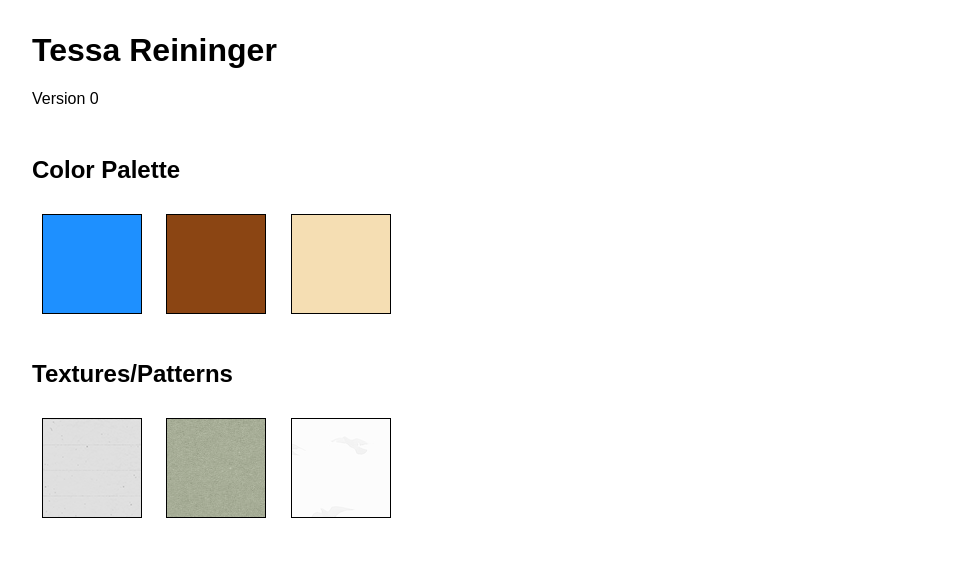
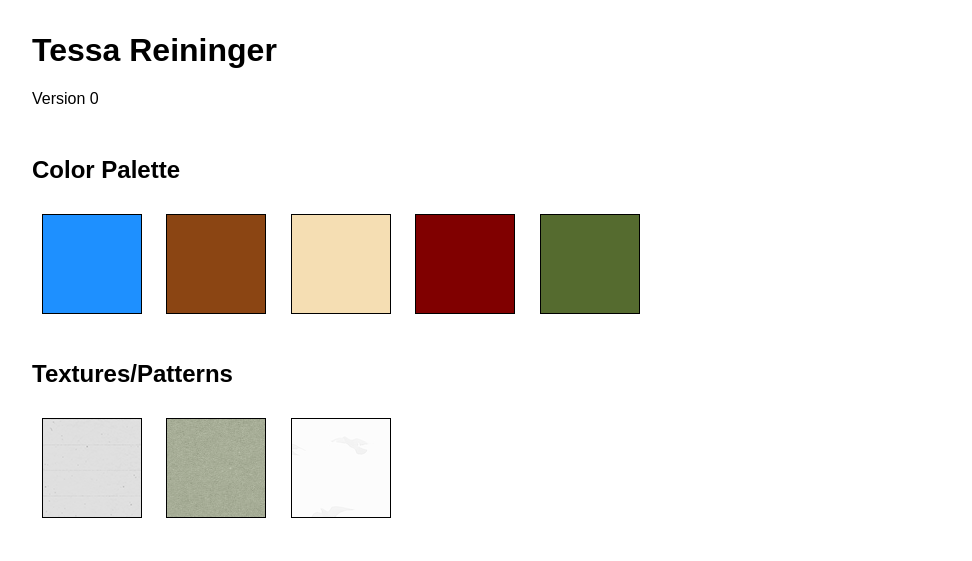
Before and after one commit to treininger/style-tile, a plain HTML site: page index.html in a window 1280 px wide. Shown: the top 561 px of the page, without its empty margins (68-1040 px from the left). Drawn offline with Linux system fonts and the light colour scheme.

Commit message:
Added new colors and image

```diff
--- a/css/styles.css
+++ b/css/styles.css
@@ -16,6 +16,13 @@
     background: wheat;
 }
 
+.color-4 {
+    background: maroon;
+}
+
+.color-5 {
+    background: darkolivegreen;
+}
 
 /* Textures or Patterns*/
 
--- a/index.html
+++ b/index.html
@@ -28,6 +28,8 @@
 		<div class="color-1"></div>
 		<div class="color-2"></div>
 		<div class="color-3"></div>
+        <div class="color-4"></div>
+        <div class="color-5"></div>
 	</section>
 
 <!--
@@ -47,7 +49,7 @@
 	<section class="grid-container">
 		<h2>Imagery</h2>
 		<div class="imagery-1">
-			<img src="img/red_panda_grass_leaves_branches_56117_3840x2160.jpg">
+			<img src="img/Tessa_31.jpg">
 		</div>
 		<div class="imagery-2">
 			<img src="http://placehold.it/300x200">
```
Also changed, not shown: 1 other file.
